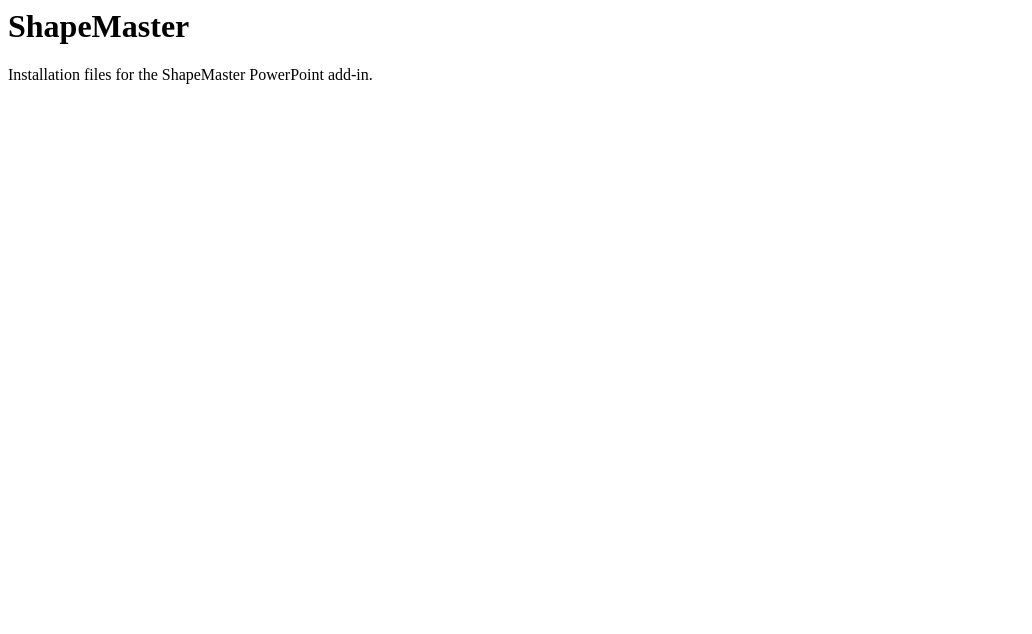
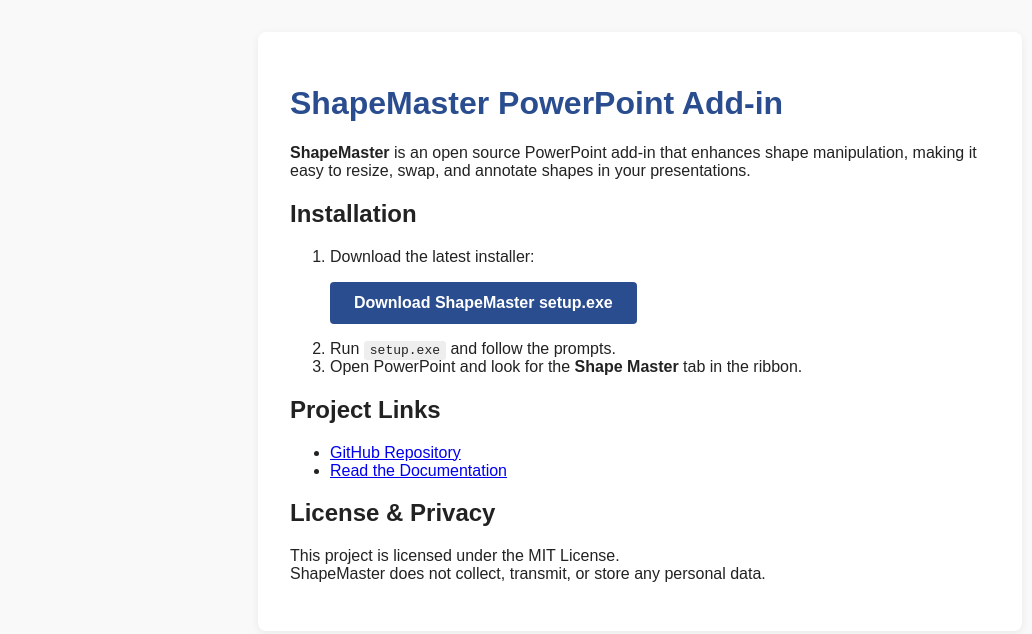
Before and after one commit to enthali/ShapeMaster, a plain HTML site: page index.html in a window 1280 px wide. Shown: the whole page, without its empty margins (0-1032 px from the left). Drawn offline with Linux system fonts and the light colour scheme.

Commit message:
Revamp index.html to enhance structure and content for ShapeMaster PowerPoint add-in

```diff
--- a/index.html
+++ b/index.html
@@ -1 +1,38 @@
-<html><body><h1>ShapeMaster</h1><p>Installation files for the ShapeMaster PowerPoint add-in.</p></body></html>
+<html>
+  <head>
+    <title>ShapeMaster PowerPoint Add-in</title>
+    <meta charset="UTF-8">
+    <meta name="viewport" content="width=device-width, initial-scale=1.0">
+    <style>
+      body { font-family: Arial, sans-serif; margin: 2em; background: #f9f9f9; color: #222; }
+      .container { max-width: 700px; margin: auto; background: #fff; padding: 2em; border-radius: 8px; box-shadow: 0 2px 8px #0001; }
+      h1 { color: #2a4d8f; }
+      a.button { display: inline-block; margin: 1em 0; padding: 0.75em 1.5em; background: #2a4d8f; color: #fff; border-radius: 4px; text-decoration: none; font-weight: bold; }
+      a.button:hover { background: #18325b; }
+      code { background: #eee; padding: 2px 6px; border-radius: 3px; }
+    </style>
+  </head>
+  <body>
+    <div class="container">
+      <h1>ShapeMaster PowerPoint Add-in</h1>
+      <p><strong>ShapeMaster</strong> is an open source PowerPoint add-in that enhances shape manipulation, making it easy to resize, swap, and annotate shapes in your presentations.</p>
+      <h2>Installation</h2>
+      <ol>
+        <li>Download the latest installer:
+          <br>
+          <a class="button" href="bin/Debug/app.publish/setup.exe">Download ShapeMaster setup.exe</a>
+        </li>
+        <li>Run <code>setup.exe</code> and follow the prompts.</li>
+        <li>Open PowerPoint and look for the <strong>Shape Master</strong> tab in the ribbon.</li>
+      </ol>
+      <h2>Project Links</h2>
+      <ul>
+        <li><a href="https://github.com/your-username/ShapeMaster">GitHub Repository</a></li>
+        <li><a href="README.md">Read the Documentation</a></li>
+      </ul>
+      <h2>License & Privacy</h2>
+      <p>This project is licensed under the MIT License.<br>
+      ShapeMaster does not collect, transmit, or store any personal data.</p>
+    </div>
+  </body>
+</html>
```
